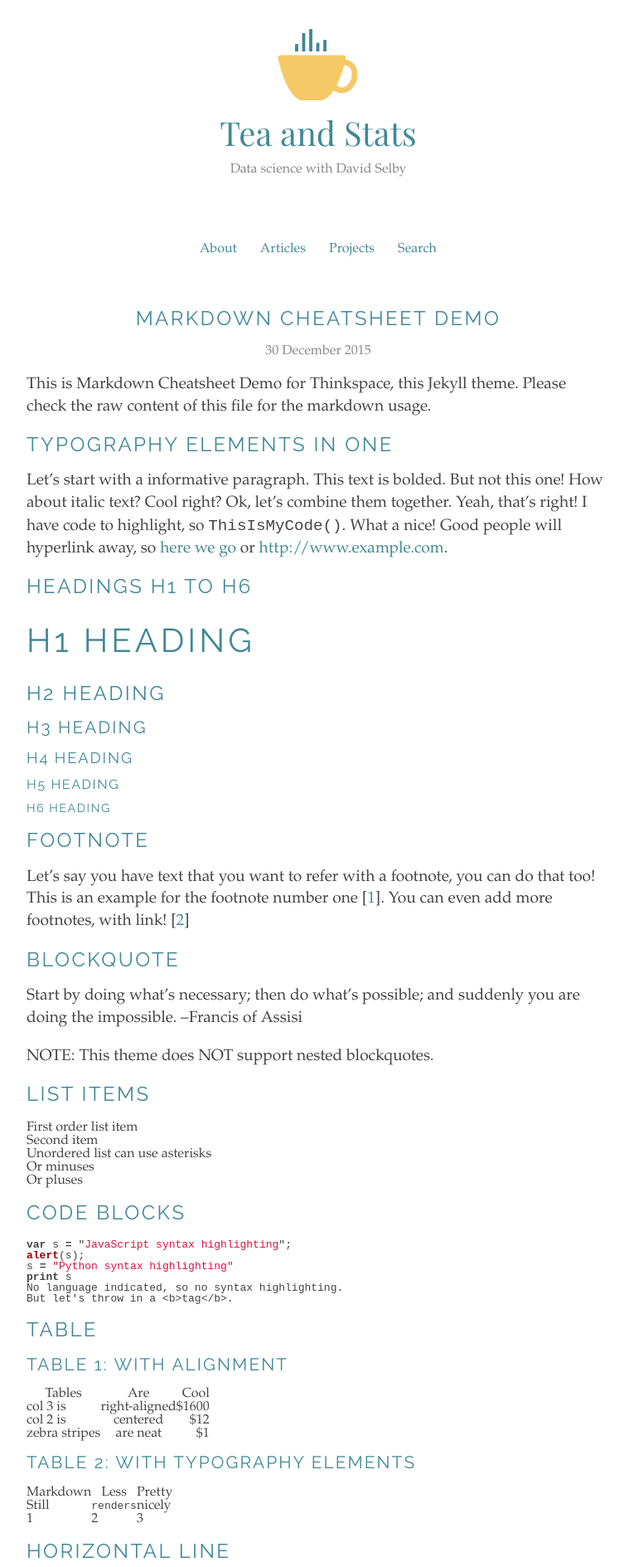
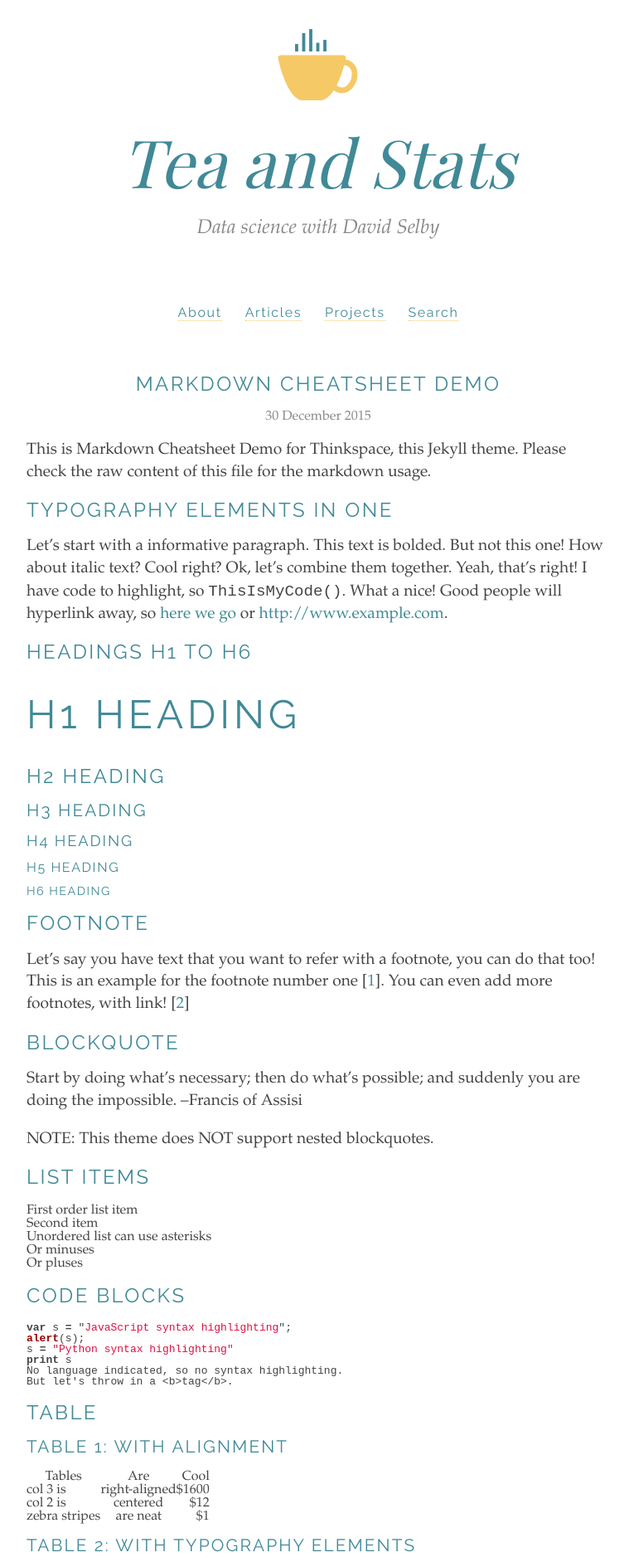
Before and after one commit to Selbosh/old-jekyll, a Jekyll site: the page built from _posts/2015-12-30-markdown-cheatsheet-demo.md, in a window 1280 px wide. Shown: the top 1889 px of the page at 83% size, without its empty margins (256-1015 px from the left). Built offline with Jekyll 4.4.1, drawn with Linux system fonts in a browser that asks for light colours; some web fonts are replaced.

Commit message:
Make masthead larger and italic; add link hover effect

```diff
--- a/_sass/_typography.scss
+++ b/_sass/_typography.scss
@@ -1,6 +1,6 @@
 // Depends: _colours.scss
 
-@import '//fonts.googleapis.com/css?family=Playfair+Display:400,700';
+@import '//fonts.googleapis.com/css?family=Playfair+Display:400,400i';
 @import 'https://fonts.googleapis.com/css?family=Raleway';
 
 $face-body: Palatino, "Palatino Linotype", "Bookman Antiqua", Garamond, serif;
@@ -23,6 +23,10 @@ p {
 a {
   color: $colour-link;
   text-decoration: none;
+  &:hover {
+    color: $colour-accent;
+    border: none;
+  }
 }
 
 %header-text {
@@ -32,10 +36,9 @@ a {
   text-transform: uppercase;
   letter-spacing: 0.1em;
   margin: .81em 0;
-  a { color: inherit; }
 }
 
-@each $header, $size in (h1: 2.5rem, h2: 1.5rem, h3: 1.3rem, h4: 1.15rem, h5: 1.0rem, h6: 0.9rem) {
+@each $header, $size in (h1: 3rem, h2: 1.5rem, h3: 1.3rem, h4: 1.15rem, h5: 1.0rem, h6: 0.9rem) {
   #{$header} {
     @extend %header-text;
     font-size: $size;
@@ -44,13 +47,26 @@ a {
 
 header#masthead {
   h1 {
-    font-family: $face-display;
+    font: italic normal 5rem $face-display;
     text-transform: none;
     letter-spacing: normal;
+    a:hover {
+      color:inherit; // Disable overlay highlight for masthead
+    }
   }
   aside {
-    font-size: 1rem;
+    font-size: 1.5rem;
+    font-style: italic;
     color: $colour-meta;
+  }
+}
+
+nav {
+  a {
+    border-bottom: 1px dotted $colour-accent;
+    font: normal 1rem $face-headings;
+    letter-spacing: 0.1em;
+    text-transform: none;
   }
 }
 
@@ -63,12 +79,9 @@ article footer {
   color: $colour-meta;
 }
 
-// For debugging only. Adds a border around all boxes
-$debug-box: false;
-@if ($debug-box) {
-  @each $tag, $colour in (time: red, (h1,h2,h3,h4,h5,h6): #ff28f6, p: #0f0) {
-    #{$tag} {
-      border: 1px dashed $colour;
-    }
-  }
+footer#footer {
+  color: $colour-meta;
+  text-transform: uppercase;
+  font: normal 0.8rem $face-headings;
+  letter-spacing: 0.05em;
 }
```
